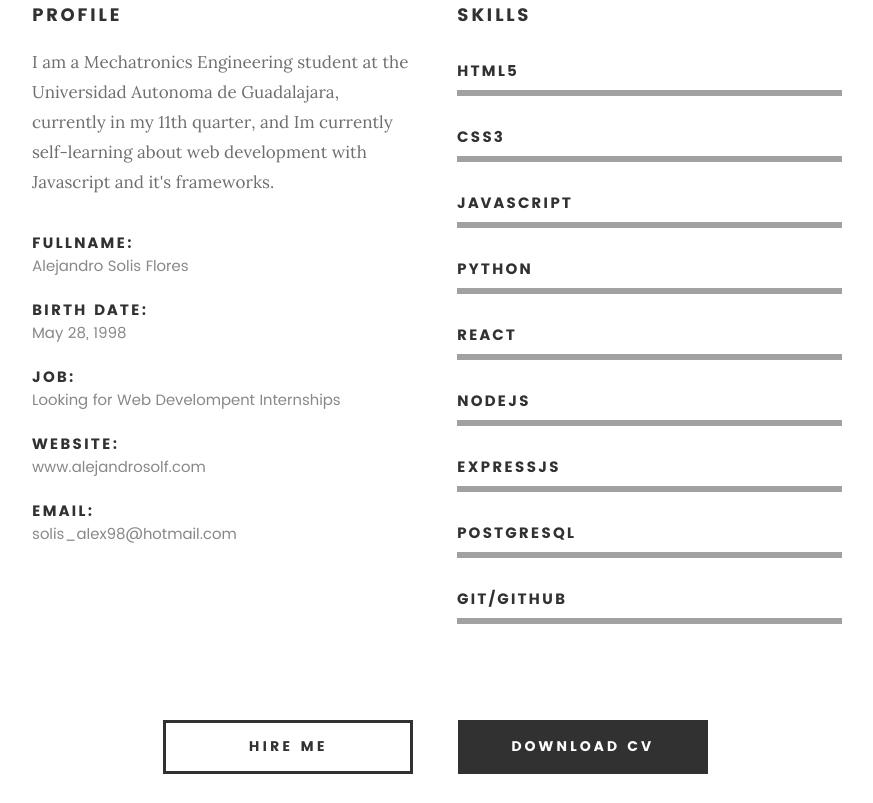
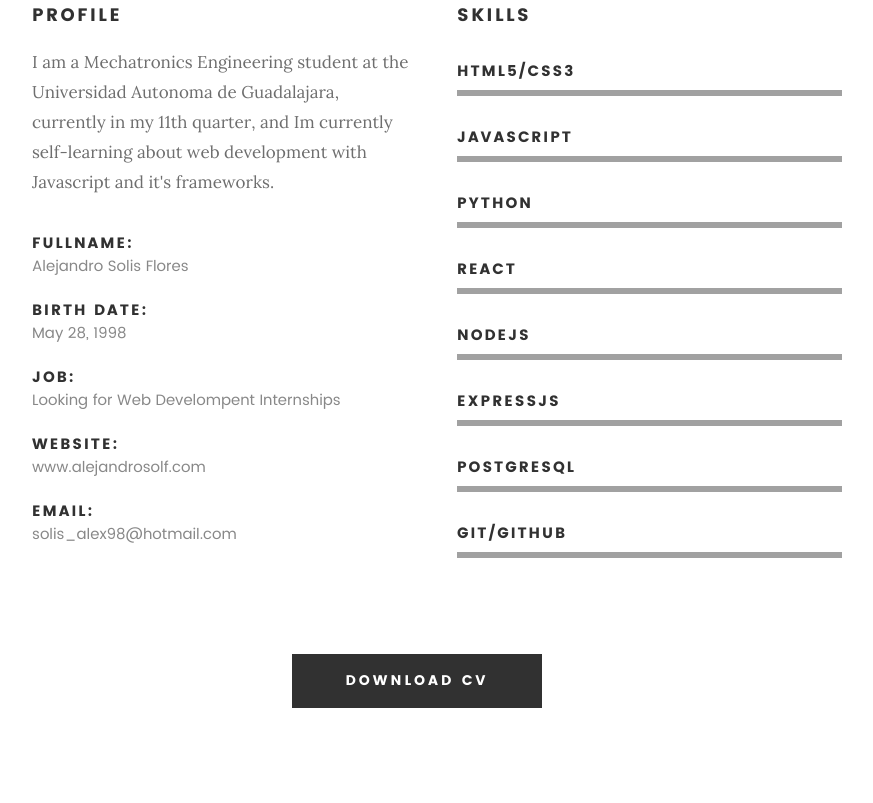
Before and after one commit to alejandrosolf/web-resume, a plain HTML site: page index.html in a window 1280 px wide. Shown: the part 1277-2080 px from the top of the page, without its empty margins (203-1076 px from the left). Drawn offline with Linux system fonts and the light colour scheme; files whose address does not match are found by name.

Commit message:
skills update

```diff
--- a/index.html
+++ b/index.html
@@ -160,11 +160,7 @@
 				<ul class="skill-bars">
 				   <li>
 				   	<!-- <div class="progress percent90"><span>90%</span></div> -->
-				   	<strong>HTML5</strong>
-				   </li>
-				   <li>
-				   	<!-- <div class="progress percent85"><span>85%</span></div> -->
-				   	<strong>CSS3</strong>
+				   	<strong>HTML5/CSS3</strong>
 				   </li>
 				   <li>
 				   	<!-- <div class="progress percent70"><span>70%</span></div> -->
@@ -203,7 +199,7 @@
 
    	<div class="row button-section">
    		<div class="col-twelve">
-   			<a href="#contact" title="Hire Me" class="button stroke smoothscroll">Hire Me</a>
+   			<!-- <a href="#contact" title="Hire Me" class="button stroke smoothscroll">Hire Me</a> -->
    			<a href="CV - ALEJANDRO SOLIS FLORES - ENG.pdf" target="_blank" title="Download CV" class="button button-primary">Download CV</a>
    		</div>
    	</div>
```
